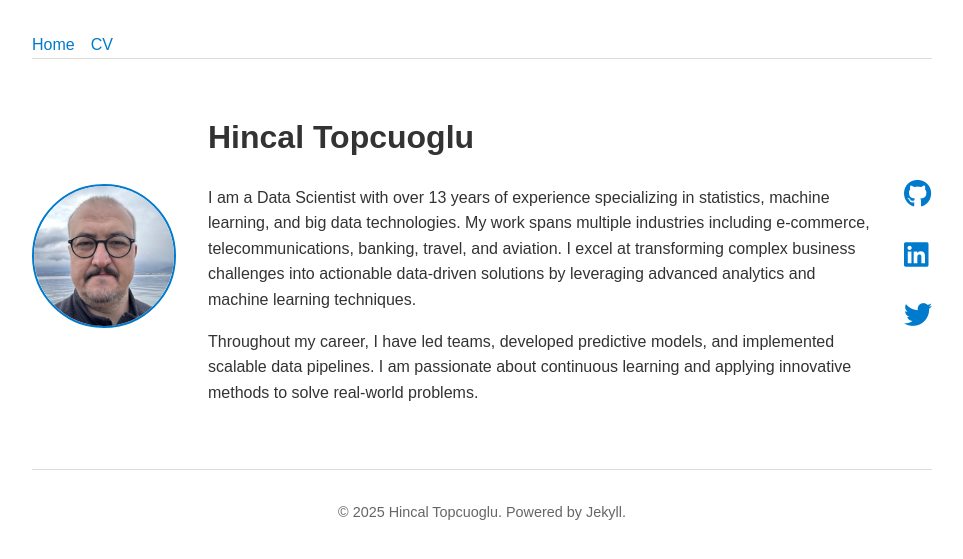
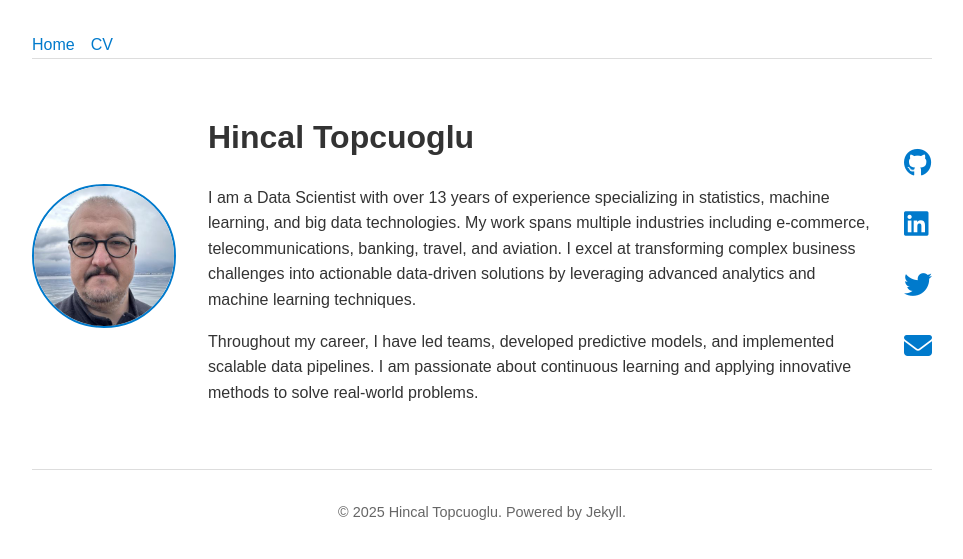
Before and after one commit to hincaltopcuoglu/hincaltopcuoglu.github.io, a Jekyll site: the page built from index.md, in a window 1280 px wide. Shown: the top 559 px of the page, without its empty margins (158-1121 px from the left). Built offline with Jekyll 4.4.1, drawn with Linux system fonts in a browser that asks for light colours.

Commit message:
Update index.md

```diff
--- a/index.md
+++ b/index.md
@@ -63,5 +63,6 @@ layout: home
     <a href="https://github.com/hincaltopcuoglu" aria-label="GitHub" title="GitHub" target="_blank"><i class="fab fa-github"></i></a>
     <a href="https://www.linkedin.com/in/hincal-topcuoglu/" aria-label="LinkedIn" title="LinkedIn" target="_blank"><i class="fab fa-linkedin"></i></a>
     <a href="https://x.com/hincaltopcuogl1" aria-label="Twitter" title="Twitter" target="_blank"><i class="fab fa-twitter"></i></a>
+    <a href="mailto:hincal@topcuoglu.me" aria-label="Email" title="Email"><i class="fas fa-envelope"></i></a>
   </div>
 </div>
```
